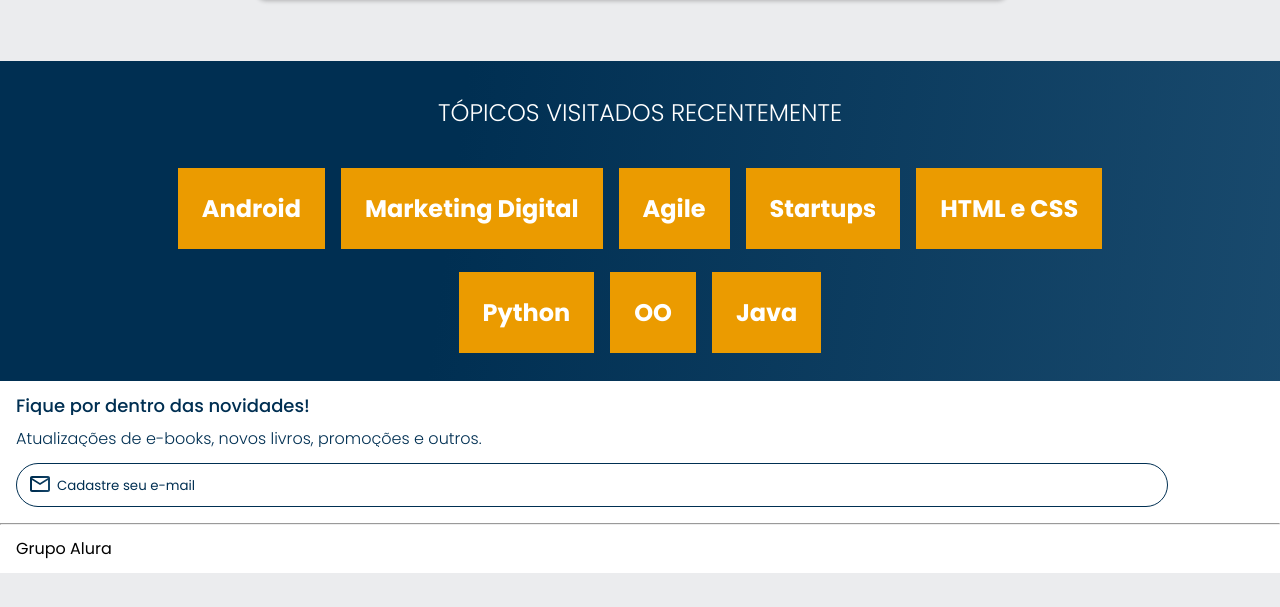
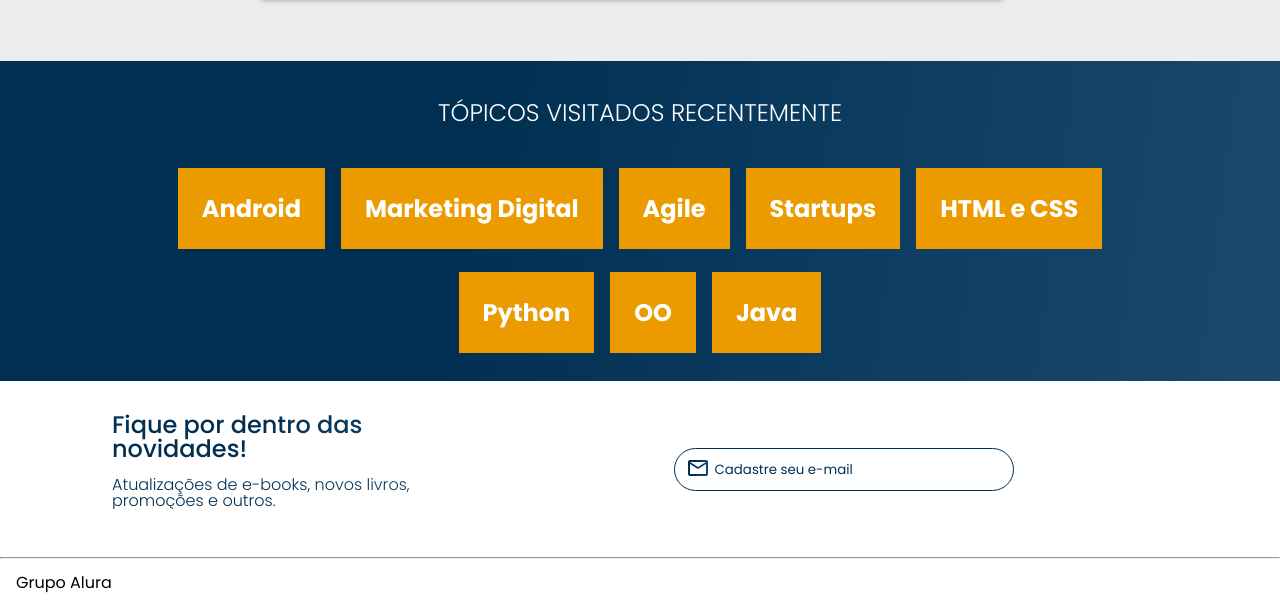
Before and after one commit to Mathrodriguess/alurabooks, a plain HTML site: page index.html in a window 1280 px wide. Shown: the part 2412-3019 px from the top of the page. Before the commit the page ends 2985 px from the top, so only its background shows below. Drawn offline with nearby package versions, Linux system fonts and the light colour scheme.

Commit message:
inclusao media 1024px

```diff
--- a/index.html
+++ b/index.html
@@ -223,8 +223,10 @@
     </section>
 
     <section class="contato">
-        <h2 class="contato__titulo">Fique por dentro das novidades!</h2>
-        <p class="contato__texto">Atualizações de e-books, novos livros, promoções e outros.</p>
+        <div class="contato__container">
+            <h2 class="contato__titulo">Fique por dentro das novidades!</h2>
+            <p class="contato__texto">Atualizações de e-books, novos livros, promoções e outros.</p>
+        </div>
         <input type="email" placeholder="Cadastre seu e-mail" class="contato__email">
     </section>
 
--- a/styles/contato.css
+++ b/styles/contato.css
@@ -12,7 +12,7 @@
 }
 
 .contato__titulo {
-    font-size: 18px;
+    font-size: 1.13rem;
     font-weight: 500;
 }
 
@@ -35,3 +35,30 @@
     background: url("../img/Email.svg") no-repeat;
     padding-left: 2em;
 }
+
+
+@media screen and (min-width: 1024px) {
+
+    .contato {
+        display: flex;
+        align-items: center;
+        gap: 15%;
+    }
+
+    .contato__container {
+        margin: 1em 0 1em 6em ;
+        width: 30%;
+    }
+
+    .contato__titulo {
+        font-size: 1.5rem;
+    }
+
+    .contato__email {
+        align-items: center;
+        width: 25%;
+        height: 50%;
+
+    }
+
+}
```
